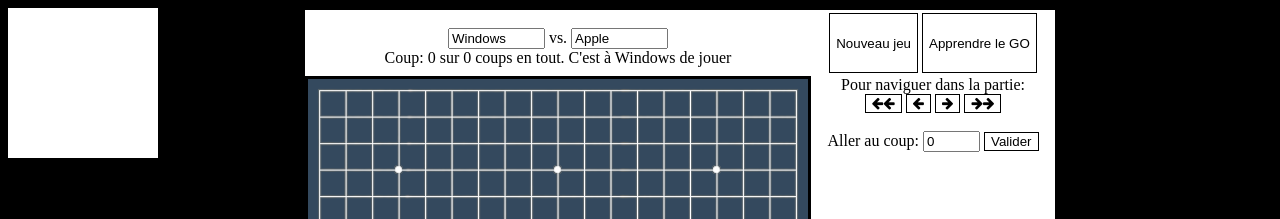
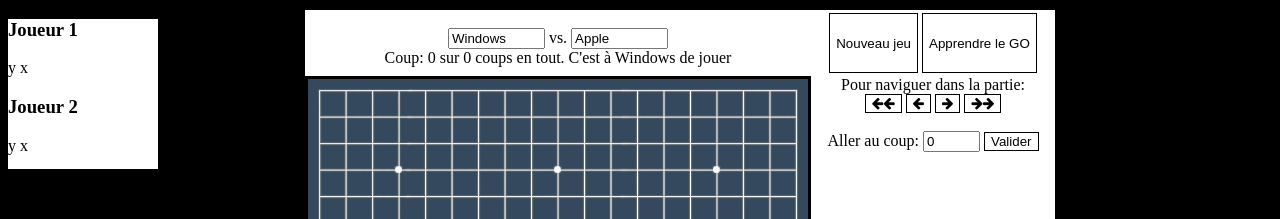
Before and after one commit to Davidespinasse/GoBan-Online, a plain HTML site: page go.html in a window 1280 px wide. Shown: the top 219 px of the page. Drawn offline with Linux system fonts and the light colour scheme; files whose address does not match are found by name.

Commit message:
changement de design du tableau x et y

```diff
--- a/JS/click.js
+++ b/JS/click.js
@@ -99,7 +99,7 @@ function clic(x, y)
      else{
     document.getElementById('x2').innerHTML = x_joueur;
      document.getElementById('y2').innerHTML = y_joueur;
-     }
+     } /* ceci sert juste a afficher les axes x et y des joueurs */
 	    /*
 		CEtte fonction, est la fonction principale, elle se declanche lors du click, et apelle presque toutes les autres fonctions
 		pr vÃ©rifier les atari, ko , groupes entourÃ©s, etc...
--- a/go.html
+++ b/go.html
@@ -13,10 +13,14 @@
 
   <body>
   <div id="affichage">
-  <div id="y1"></div>
-  <div id="x1"></div>
-  <div id="y2"></div>
-  <div id="x2"></div>
+<div> <h3>Joueur 1</h3>
+  y<div id="y1"></div>
+  x<div id="x1"></div>
+  </div>
+  <div> <h3>Joueur 2</h3>
+  y<div id="y2"></div>
+  x<div id="x2"></div>
+      </div>
   </div>
 <div id="idfond" onclick="click(x,y)">
 
```
